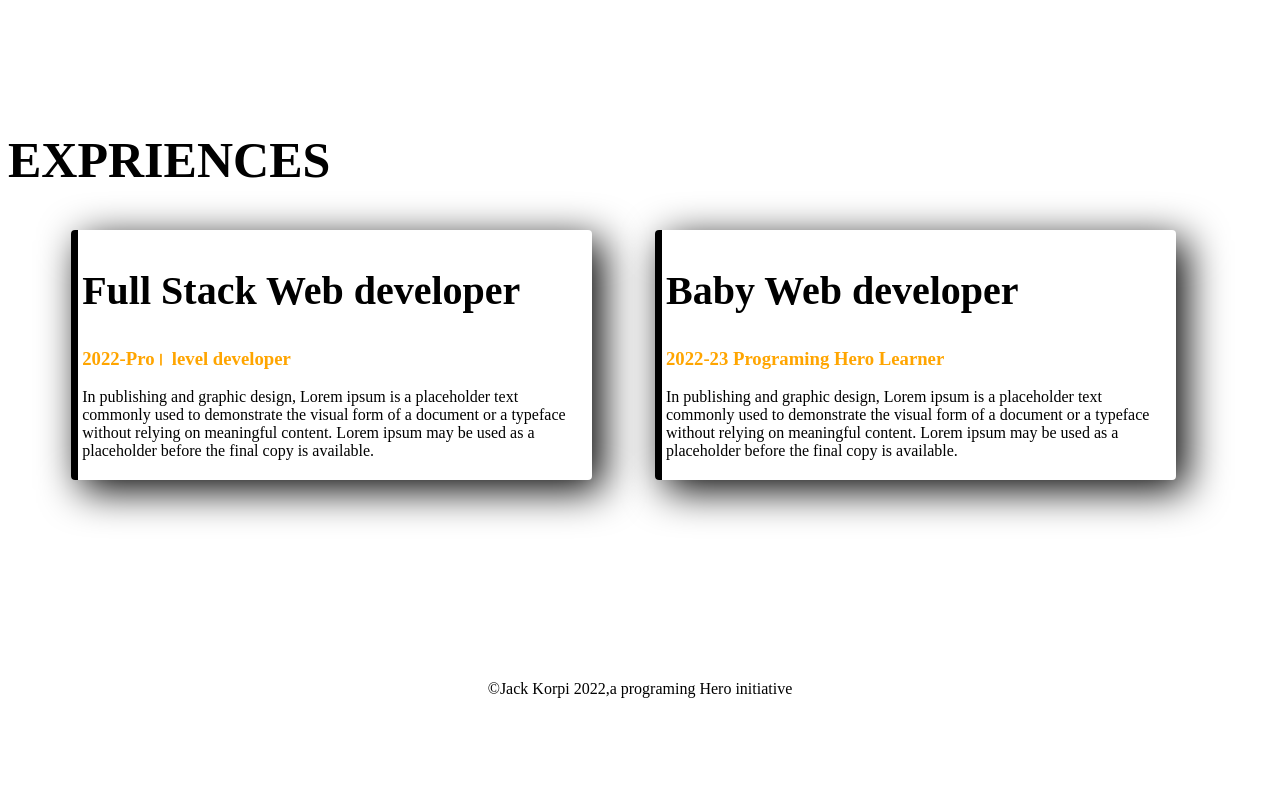
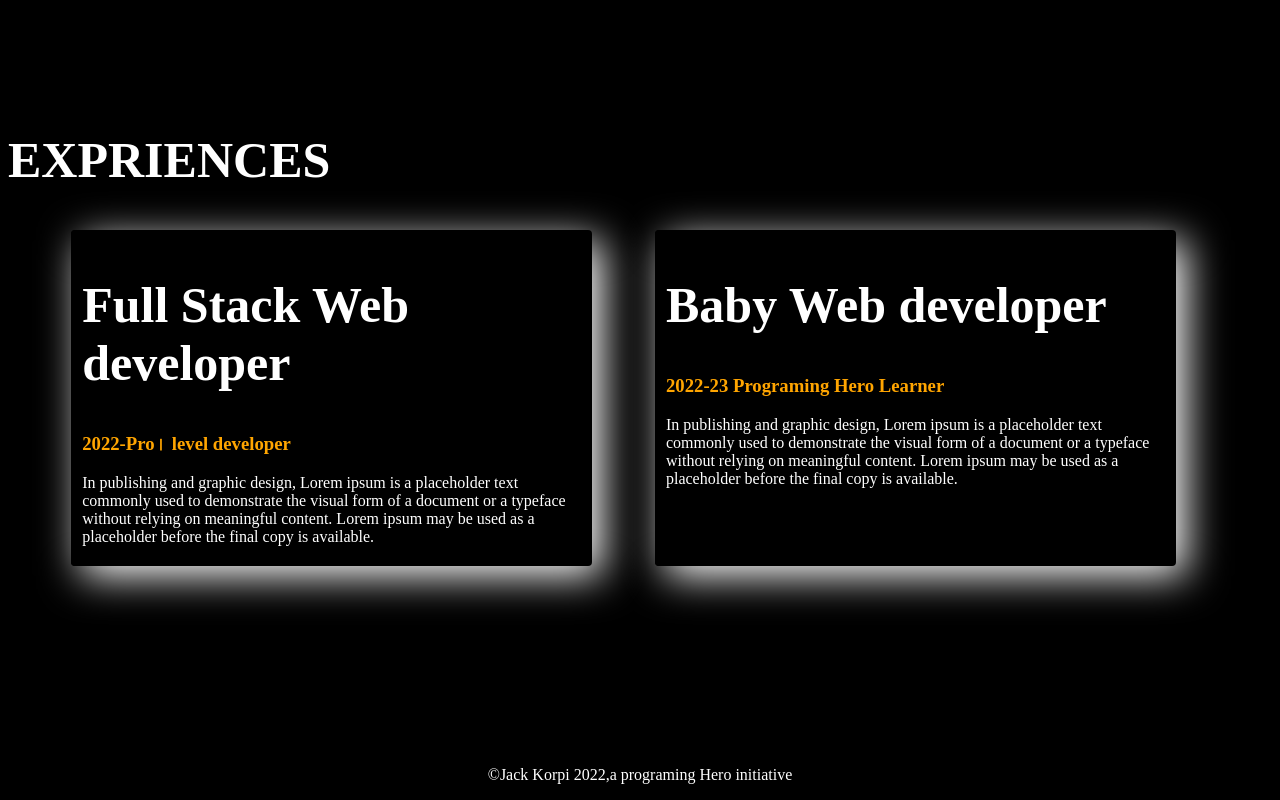
Before and after one commit to HemontoSungoh/Hemon-porfolio.com, a plain HTML site: page index.html in a window 1280 px wide. Shown: the part 951-1751 px from the top of the page. Before the commit the page ends 1665 px from the top, so only its background shows below. Drawn offline with Linux system fonts and the light colour scheme; a web font is replaced by a local one.

Commit message:
background color and other commit added

```diff
--- a/index.html
+++ b/index.html
@@ -50,7 +50,7 @@
     <h1>EXPRIENCES</h1>
     <div class="flexible-container">
       <div id="web-dev-ex" class="left_side box-shadow-s">
-        <h2>Full Stack Web developer</h1>
+        <h1>Full Stack Web developer</h1>
         <h3 class="header_orange">2022-Pro। level developer</h3>
         <p>In publishing and graphic design, Lorem ipsum is a placeholder text commonly used to demonstrate the visual
           form of a document or a typeface without relying on meaningful content. Lorem ipsum may be used as a
@@ -58,7 +58,7 @@
           before the final copy is available.</p>
       </div>
       <div id="baby-w-dev-ex" class="right_side box-shadow-s">
-        <h2>Baby Web developer</h1>
+        <h1>Baby Web developer</h1>
         <h3 class="header_orange">2022-23 Programing Hero Learner</h3>
         <p>In publishing and graphic design, Lorem ipsum is a placeholder text commonly used to demonstrate the visual
           form of a document or a typeface without relying on meaningful content. Lorem ipsum may be used as a
--- a/style.css
+++ b/style.css
@@ -1,8 +1,13 @@
 body{
     font-family: 'Piazzolla', serif;
+    background-color: black;
 }
 h1{
     font-size:50px;
+    color:white;
+}
+p{
+    color:white;
 }
 .header_orange{
     color:orange;
@@ -38,7 +43,7 @@ h1{
     font-weight: 700;
 }
 .box-shadow-s{
-    box-shadow: 10px 10px 40px #000000;
+    box-shadow: 10px 10px 40px white;
     width:40%;
     margin-left: 5%;
     padding: 4px;
@@ -59,5 +64,8 @@ h2{
 }
 footer p{
     text-align: center;
-    color:black;
+    color:white;
 }
+.exprience_area h1{
+    color:white;
+}
```
Lines whose indentation alone changed are shown as unchanged.
